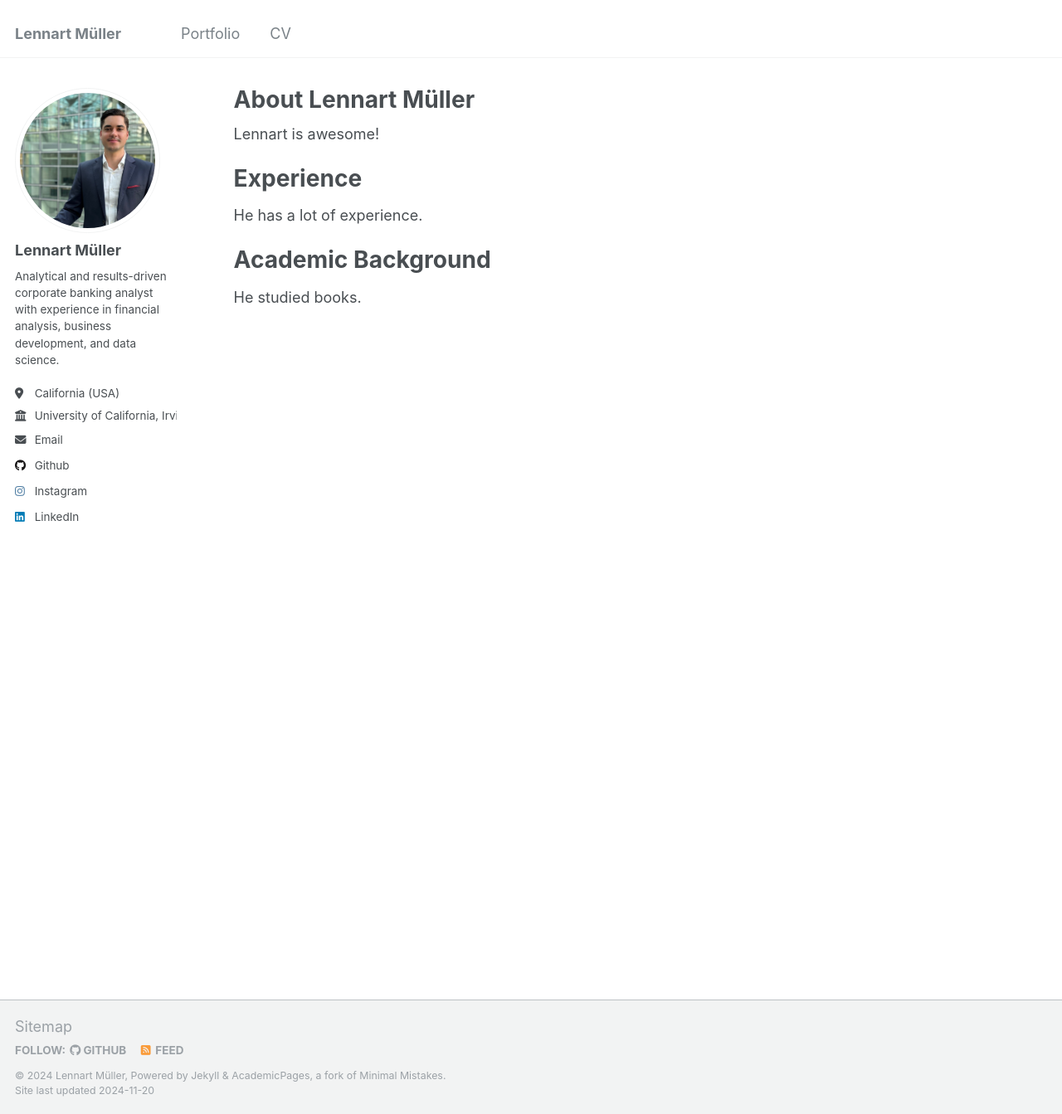
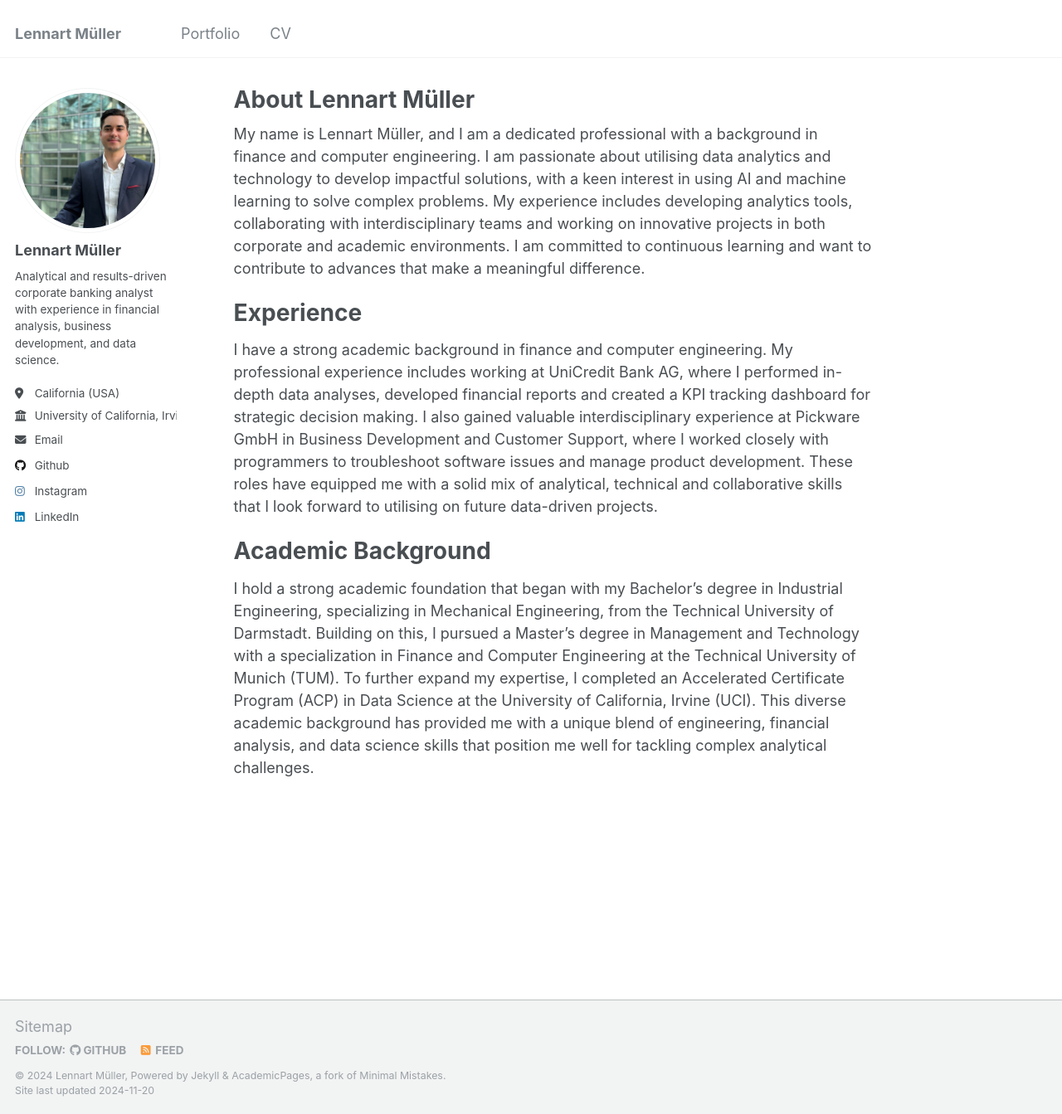
Before and after one commit to lennartmueller123/lennartmueller123.github.io, a Jekyll site: the page built from _pages/about.md, in a window 1280 px wide and 1343 px high. Shown: the whole window at 83% size. Built offline with Jekyll 4.4.1, drawn with Linux system fonts in a browser that asks for light colours.

Commit message:
Update about.md

```diff
--- a/_pages/about.md
+++ b/_pages/about.md
@@ -7,12 +7,13 @@ redirect_from:
   - /about.html
 ---
 
-Lennart is awesome!
+My name is Lennart Müller, and I am a dedicated professional with a background in finance and computer engineering. I am passionate about utilising data analytics and technology to develop impactful solutions, with a keen interest in using AI and machine learning to solve complex problems. My experience includes developing analytics tools, collaborating with interdisciplinary teams and working on innovative projects in both corporate and academic environments. I am committed to continuous learning and want to contribute to advances that make a meaningful difference.
 
 Experience
 ======
-He has a lot of experience.
+I have a strong academic background in finance and computer engineering. My professional experience includes working at UniCredit Bank AG, where I performed in-depth data analyses, developed financial reports and created a KPI tracking dashboard for strategic decision making. I also gained valuable interdisciplinary experience at Pickware GmbH in Business Development and Customer Support, where I worked closely with programmers to troubleshoot software issues and manage product development. These roles have equipped me with a solid mix of analytical, technical and collaborative skills that I look forward to utilising on future data-driven projects.
 
 Academic Background
 ======
-He studied books.
+I hold a strong academic foundation that began with my Bachelor’s degree in Industrial Engineering, specializing in Mechanical Engineering, from the Technical University of Darmstadt. Building on this, I pursued a Master’s degree in Management and Technology with a specialization in Finance and Computer Engineering at the Technical University of Munich (TUM). To further expand my expertise, I completed an Accelerated Certificate Program (ACP) in Data Science at the University of California, Irvine (UCI).
+This diverse academic background has provided me with a unique blend of engineering, financial analysis, and data science skills that position me well for tackling complex analytical challenges.
```
